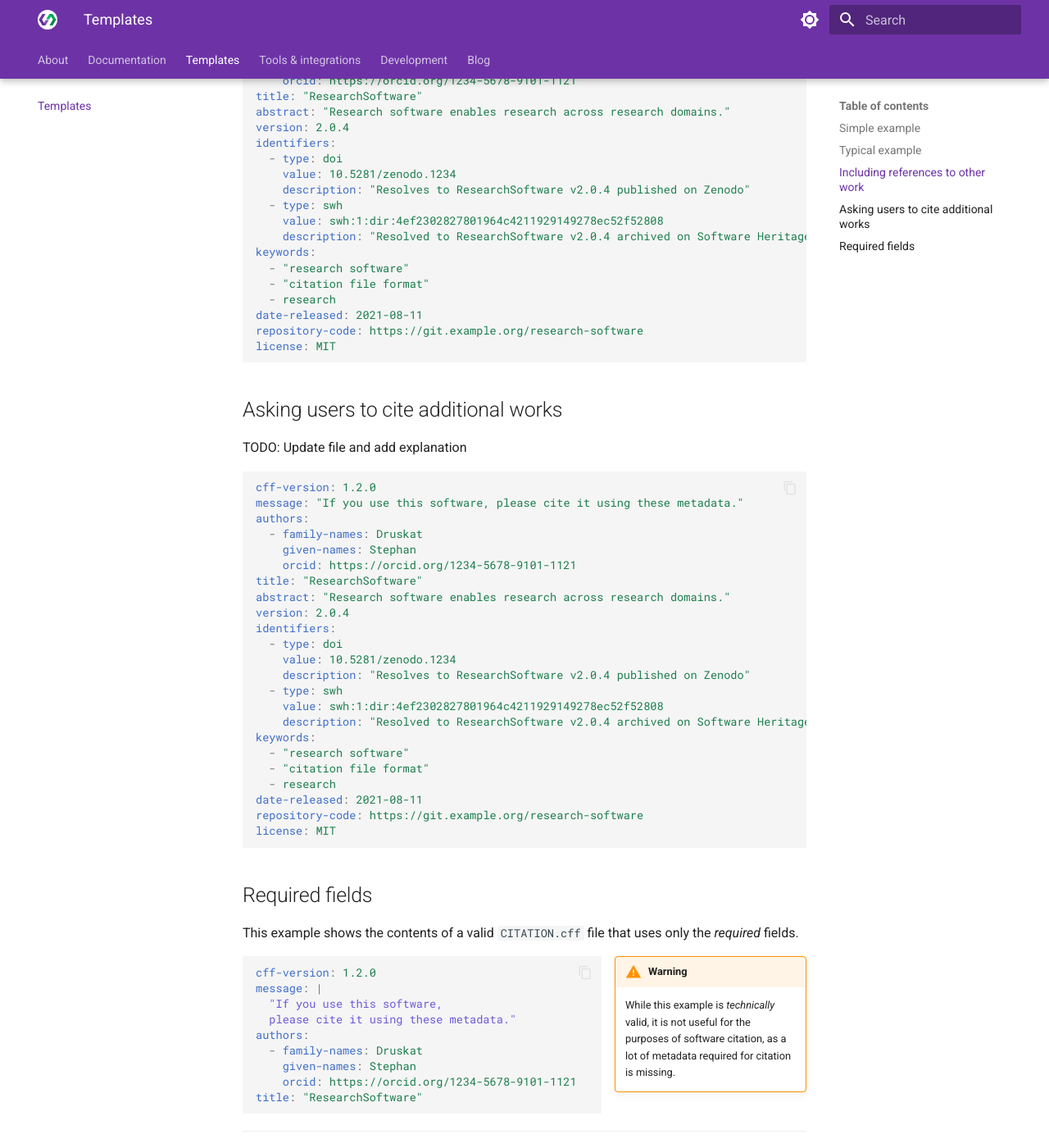
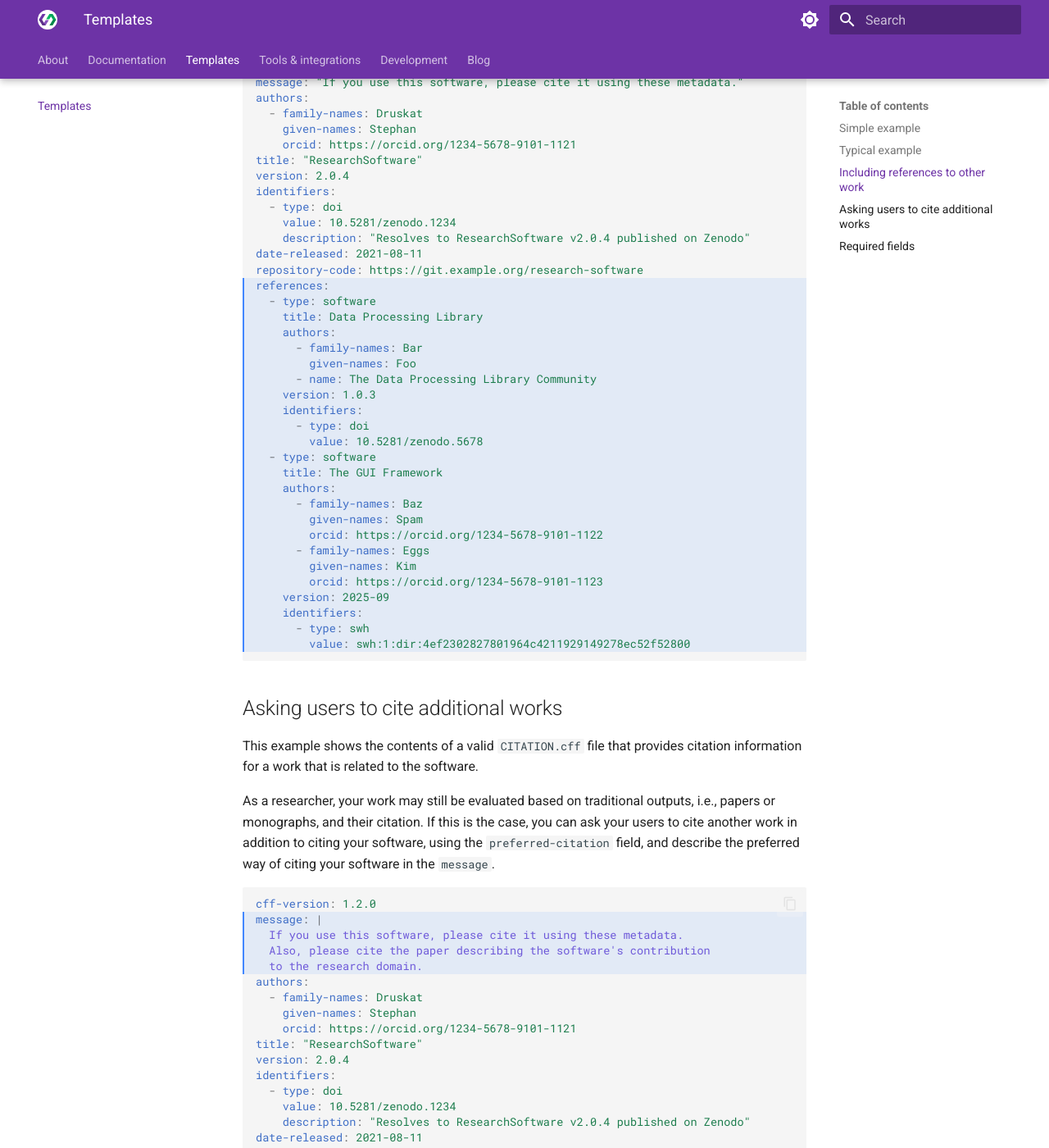
Before and after one commit to sdruskat/cffio, an MkDocs documentation site: the page built from docs/templates.md, in a window 1280 px wide and 1400 px high, scrolled down 1723 px. Shown: the whole window at 82% size. Built offline with MkDocs 1.6.1 and Material for MkDocs 9.7.7, drawn with Linux system fonts in a browser that asks for light colours; some of the changed text lies outside the part shown.

Commit message:
Complete templates

````diff
--- a/docs/_assets/cff-preferred-citation-example.md
+++ b/docs/_assets/cff-preferred-citation-example.md
@@ -1,25 +1,30 @@
-```yaml
+```yaml hl_lines="2-5 18-28"
 cff-version: 1.2.0
-message: "If you use this software, please cite it using these metadata."
+message: |
+  If you use this software, please cite it using these metadata.
+  Also, please cite the paper describing the software's contribution
+  to the research domain.
 authors:
   - family-names: Druskat
     given-names: Stephan
     orcid: https://orcid.org/1234-5678-9101-1121
 title: "ResearchSoftware"
-abstract: "Research software enables research across research domains."
 version: 2.0.4
 identifiers:
   - type: doi
     value: 10.5281/zenodo.1234
     description: "Resolves to ResearchSoftware v2.0.4 published on Zenodo"
-  - type: swh
-    value: swh:1:dir:4ef2302827801964c4211929149278ec52f52808
-    description: "Resolved to ResearchSoftware v2.0.4 archived on Software Heritage"
-keywords:
-  - "research software"
-  - "citation file format"
-  - research
 date-released: 2021-08-11
 repository-code: https://git.example.org/research-software
-license: MIT
+preferred-citation:
+  type: article
+  title: "ResearchSoftware: A command-line tool for research"
+  authors:
+    - family-names: Druskat
+      given-names: Stephan
+      orcid: https://orcid.org/1234-5678-9101-1121
+  identifiers:
+    - type: doi
+      value: 10.1234/researchjournal.567890
+  date-published: "2025-01-01"
 ```
--- a/docs/_assets/cff-references-example.md
+++ b/docs/_assets/cff-references-example.md
@@ -1,4 +1,4 @@
-```yaml
+```yaml hl_lines="15-38"
 cff-version: 1.2.0
 message: "If you use this software, please cite it using these metadata."
 authors:
@@ -6,20 +6,35 @@ authors:
     given-names: Stephan
     orcid: https://orcid.org/1234-5678-9101-1121
 title: "ResearchSoftware"
-abstract: "Research software enables research across research domains."
 version: 2.0.4
 identifiers:
   - type: doi
     value: 10.5281/zenodo.1234
     description: "Resolves to ResearchSoftware v2.0.4 published on Zenodo"
-  - type: swh
-    value: swh:1:dir:4ef2302827801964c4211929149278ec52f52808
-    description: "Resolved to ResearchSoftware v2.0.4 archived on Software Heritage"
-keywords:
-  - "research software"
-  - "citation file format"
-  - research
 date-released: 2021-08-11
 repository-code: https://git.example.org/research-software
-license: MIT
+references:
+  - type: software
+    title: Data Processing Library
+    authors:
+      - family-names: Bar
+        given-names: Foo
+      - name: The Data Processing Library Community
+    version: 1.0.3
+    identifiers:
+      - type: doi
+        value: 10.5281/zenodo.5678
+  - type: software
+    title: The GUI Framework
+    authors:
+      - family-names: Baz
+        given-names: Spam
+        orcid: https://orcid.org/1234-5678-9101-1122
+      - family-names: Eggs
+        given-names: Kim
+        orcid: https://orcid.org/1234-5678-9101-1123
+    version: 2025-09
+    identifiers:
+      - type: swh
+        value: swh:1:dir:4ef2302827801964c4211929149278ec52f52800
 ```
--- a/docs/_assets/cff-typical-example.md
+++ b/docs/_assets/cff-typical-example.md
@@ -1,4 +1,4 @@
-```yaml
+```yaml hl_lines="8 14-26 29"
 cff-version: 1.2.0
 message: "If you use this software, please cite it using these metadata."
 authors:
--- a/docs/templates.md
+++ b/docs/templates.md
@@ -21,14 +24,20 @@ provides some more metadata that may be helpful for users.
 This example shows the contents of a valid `CITATION.cff` file that
 provides references to work that the software builds on.
 
-The references section works like a reference list in a paper.
-Importantly, but can also contain references to other software (such as the dependencies of your software), other datasets, and other (research) outputs.
+The references section works like a references list in a paper.
+Importantly, references can be to software, so that you can cite the direct dependencies
+of your software.
 
 {!_assets/cff-references-example.md!}
 
 ## Asking users to cite additional works
 
-TODO: Update file and add explanation
+This example shows the contents of a valid `CITATION.cff` file that
+provides citation information for a work that is related to the software.
+
+As a researcher, your work may still be evaluated based on traditional outputs, i.e., papers or monographs, and their citation.
+If this is the case, you can ask your users to cite another work in addition to citing your software,
+using the `preferred-citation` field, and describe the preferred way of citing your software in the `message`.
 
 {!_assets/cff-preferred-citation-example.md!}
 
````
Also changed, not shown: other parts of docs/templates.md (+3 -0 lines).
